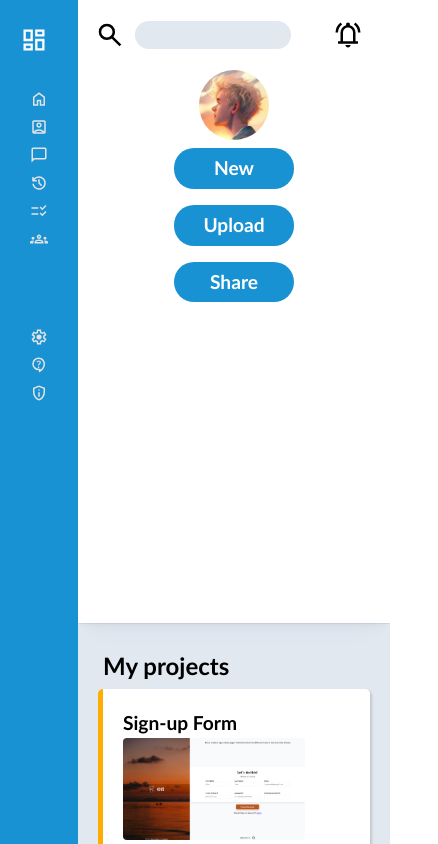
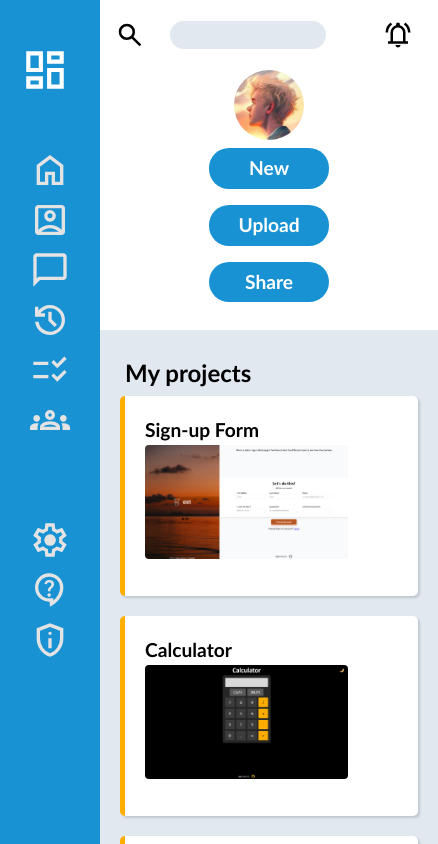
Before and after one commit to SuperThinou/admin-dashboard, a plain HTML site: page index.html in a window 390 px wide. Shown: the top 844 px of the page, 438 px wide, since content can reach past the window. Drawn offline with Linux system fonts and the light colour scheme.

Commit message:
Fixed sidebar on mobile

```diff
--- a/index.html
+++ b/index.html
@@ -7,9 +7,9 @@
     <link rel="stylesheet" href="style.css" />
   </head>
   <body>
-    <section class="container">
+    <section class="all-but-footer">
       <aside>
-        <a href="#" id="dashboard" class="icon"
+        <a href="#" id="dashboard"
           ><img src="icons/dashboard.svg" alt="" id="dashboard-icon" />
           <h1>Dashboard</h1></a
         >
@@ -63,6 +63,7 @@
         </nav>
       </aside>
 
+      <div class="content-container">
         <header>
           <div class="search-bar-container">
             <div class="search-bar">
@@ -213,6 +214,7 @@
             </div>
           </div>
         </main>
+      </div>
     </section>
     <footer>
       <p>NBX 2025 ©</p>
--- a/style.css
+++ b/style.css
@@ -74,10 +74,8 @@ body {
   min-height: 100vh;
 }
 
-.container {
-  display: grid;
-  grid-template-columns: repeat(5, 1fr);
-  grid-template-rows: repeat(5, 1fr);
+.all-but-footer {
+  display: flex;
 }
 
 button,
@@ -85,17 +83,18 @@ button,
   cursor: pointer;
 }
 
+.icon {
+  position: sticky;
+}
+
 /* Sidebar */
 aside {
-  grid-area: 1 / 1 / 6 / 2;
+  position: sticky;
+  min-width: 250px;
   background-color: #1992d4;
   color: white;
-}
-header {
-  grid-area: 1 / 2 / 2 / 6;
-}
-main {
-  grid-area: 2 / 2 / 6 / 6;
+
+  position: sticky;
 }
 
 #dashboard {
@@ -140,17 +139,16 @@ header {
 
 .search-bar-container,
 .profile-menu-container {
-  margin: 0 50px;
   display: flex;
   justify-content: space-between;
 }
 
 .search-bar-container {
-  margin: 20px 50px;
+  padding: 20px 70px;
 }
 
 .profile-menu-container {
-  margin-bottom: 20px;
+  padding: 0 50px 20px 50px;
 }
 
 .search-bar-container .icon {
@@ -288,7 +286,6 @@ hr {
 /* Footer */
 
 footer {
-  width: 100%;
   height: 50px;
 
   background-color: rgb(194, 199, 206);
@@ -326,6 +323,7 @@ footer {
   .search-bar-container {
     display: flex;
     justify-content: center;
+    padding: 20px 0;
   }
 
   .profile-menu-container {
@@ -336,6 +334,10 @@ footer {
 }
 
 @media screen and (max-width: 650px) {
+  aside {
+    min-width: 100px;
+  }
+
   nav span {
     display: none;
   }
@@ -344,15 +346,19 @@ footer {
     display: flex;
     flex-direction: column;
   }
+
+  .icon {
+    min-width: 60px;
+  }
+
+  #dashboard-icon {
+    height: 100px;
+  }
 }
 
 @media screen and (max-width: 500px) {
   h2 {
     display: none;
-  }
-
-  .icon {
-    min-width: 30px;
   }
 
   .project-box-container {
```
Lines whose indentation alone changed are shown as unchanged.
